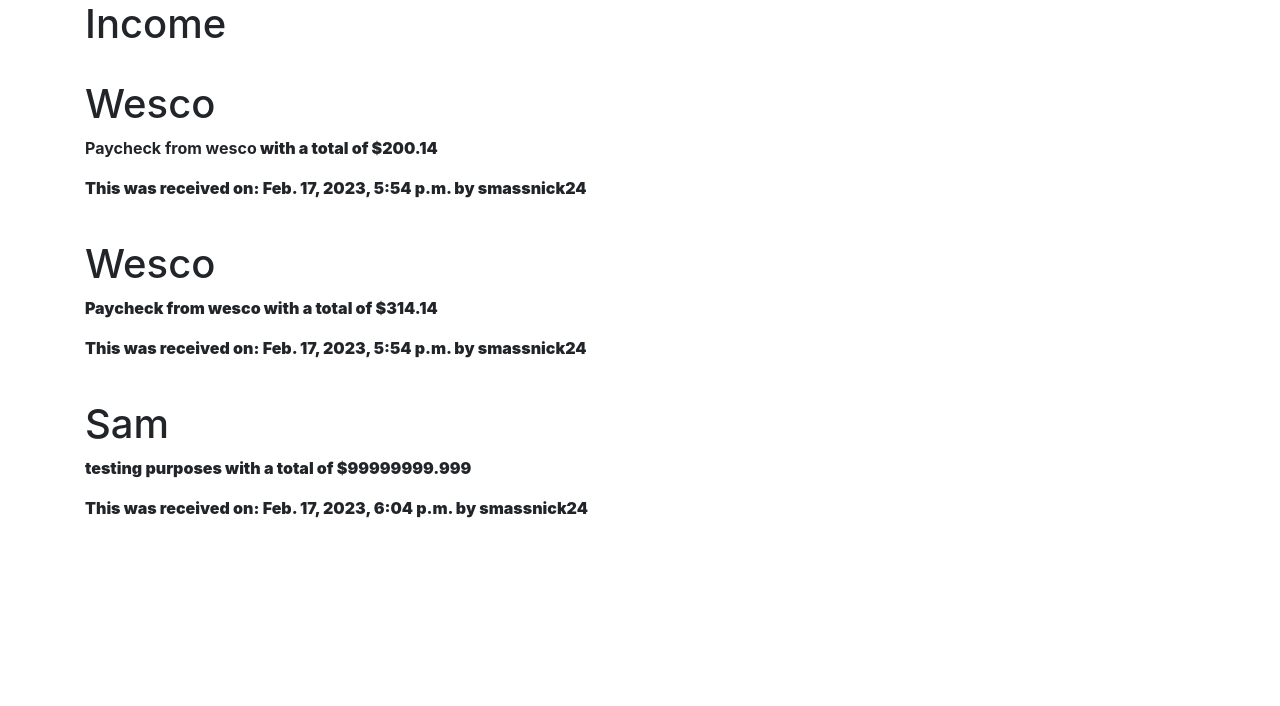
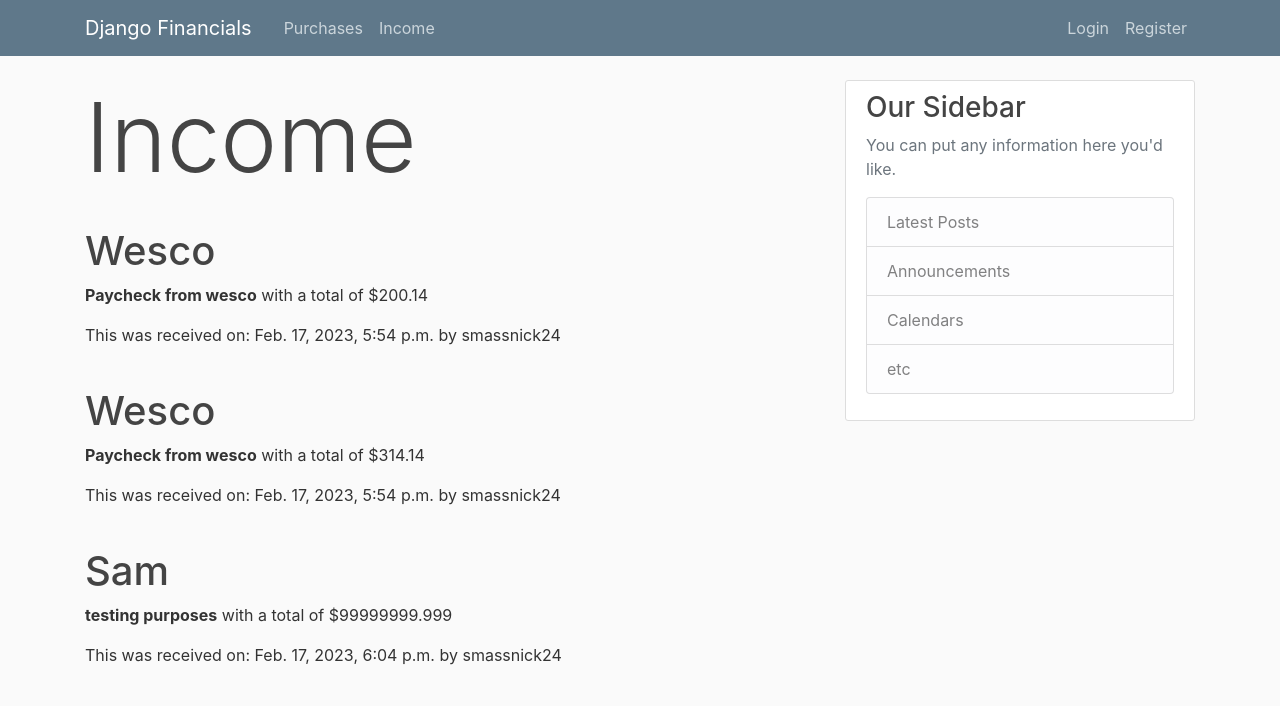
Before and after one commit to smassnick24/finance_application, a Django app: page /income in a window 1280 px wide. Shown: the top 706 px of the page. Run offline with Django 4.2, Linux system fonts and the light colour scheme; data comes from the database, SQL or seed files in the repository.

Commit message:
git is breaking

```diff
--- a/finance_app/static/finance_app/styles.css
+++ b/finance_app/static/finance_app/styles.css
@@ -1,4 +1,84 @@
-html {
-    background-color: darkgray;
-    text-align: center;
-}
+body {
+    background: #fafafa;
+    color: #333333;
+    margin-top: 5rem;
+  }
+
+  h1, h2, h3, h4, h5, h6 {
+    color: #444444;
+  }
+
+  ul {
+    margin: 0;
+  }
+
+  .bg-steel {
+    background-color: #5f788a;
+  }
+
+  .site-header .navbar-nav .nav-link {
+    color: #cbd5db;
+  }
+
+  .site-header .navbar-nav .nav-link:hover {
+    color: #ffffff;
+  }
+
+  .site-header .navbar-nav .nav-link.active {
+    font-weight: 500;
+  }
+
+  .content-section {
+    background: #ffffff;
+    padding: 10px 20px;
+    border: 1px solid #dddddd;
+    border-radius: 3px;
+    margin-bottom: 20px;
+  }
+
+  .article-title {
+    color: #444444;
+  }
+
+  a.article-title:hover {
+    color: #428bca;
+    text-decoration: none;
+  }
+
+  .article-content {
+    white-space: pre-line;
+  }
+
+  .article-img {
+    height: 65px;
+    width: 65px;
+    margin-right: 16px;
+  }
+
+  .article-metadata {
+    padding-bottom: 1px;
+    margin-bottom: 4px;
+    border-bottom: 1px solid #e3e3e3
+  }
+
+  .article-metadata a:hover {
+    color: #333;
+    text-decoration: none;
+  }
+
+  .article-svg {
+    width: 25px;
+    height: 25px;
+    vertical-align: middle;
+  }
+
+  .account-img {
+    height: 125px;
+    width: 125px;
+    margin-right: 20px;
+    margin-bottom: 16px;
+  }
+
+  .account-heading {
+    font-size: 2.5rem;
+  }
--- a/finance_app/templates/finance_app/base.html
+++ b/finance_app/templates/finance_app/base.html
@@ -5,17 +5,58 @@
     <meta charset="utf-8">
     <meta name="viewport" content="width=device-width, initial-scale=1, shrink-to-fit=no">
 
+    <link rel="stylesheet" href="https://cdn.jsdelivr.net/npm/bootstrap@4.3.1/dist/css/bootstrap.min.css" integrity="sha384-ggOyR0iXCbMQv3Xipma34MD+dH/1fQ784/j6cY/iJTQUOhcWr7x9JvoRxT2MZw1T" crossorigin="anonymous">
+    <link rel="stylesheet" href="{% static 'finance_app/styles.css' %}">
+
     {% if title %}
         <title>Django Financials - {{ title }}</title>
     {% else %}
         <title>Django Financials</title>
     {% endif %}
-    <link rel="stylesheet" href="https://cdn.jsdelivr.net/npm/bootstrap@4.3.1/dist/css/bootstrap.min.css" integrity="sha384-ggOyR0iXCbMQv3Xipma34MD+dH/1fQ784/j6cY/iJTQUOhcWr7x9JvoRxT2MZw1T" crossorigin="anonymous">
+
 </head>
 <body>
-    <div class="container">
-        {% block content %}{% endblock  %}
-    </div>
+    <header class="site-header">
+        <nav class="navbar navbar-expand-md navbar-dark bg-steel fixed-top">
+          <div class="container">
+            <a class="navbar-brand mr-4" href="/">Django Financials</a>
+            <button class="navbar-toggler" type="button" data-toggle="collapse" data-target="#navbarToggle" aria-controls="navbarToggle" aria-expanded="false" aria-label="Toggle navigation">
+            <span class="navbar-toggler-icon"></span>
+            </button>
+            <div class="collapse navbar-collapse" id="navbarToggle">
+              <div class="navbar-nav mr-auto">
+                <a class="nav-item nav-link" href="/purchase">Purchases</a>
+                <a class="nav-item nav-link" href="/income">Income</a>
+              </div>
+              <!-- Navbar Right Side -->
+              <div class="navbar-nav">
+                <a class="nav-item nav-link" href="#">Login</a>
+                <a class="nav-item nav-link" href="#">Register</a>
+              </div>
+            </div>
+          </div>
+        </nav>
+      </header>
+      <main role="main" class="container">
+        <div class="row">
+          <div class="col-md-8">
+            {% block content %}{% endblock %}
+          </div>
+          <div class="col-md-4">
+            <div class="content-section">
+              <h3>Our Sidebar</h3>
+              <p class='text-muted'>You can put any information here you'd like.
+                <ul class="list-group">
+                  <li class="list-group-item list-group-item-light">Latest Posts</li>
+                  <li class="list-group-item list-group-item-light">Announcements</li>
+                  <li class="list-group-item list-group-item-light">Calendars</li>
+                  <li class="list-group-item list-group-item-light">etc</li>
+                </ul>
+              </p>
+            </div>
+          </div>
+        </div>
+      </main>
 
     <script src="https://code.jquery.com/jquery-3.3.1.slim.min.js" integrity="sha384-q8i/X+965DzO0rT7abK41JStQIAqVgRVzpbzo5smXKp4YfRvH+8abtTE1Pi6jizo" crossorigin="anonymous"></script>
     <script src="https://cdn.jsdelivr.net/npm/popper.js@1.14.7/dist/umd/popper.min.js" integrity="sha384-UO2eT0CpHqdSJQ6hJty5KVphtPhzWj9WO1clHTMGa3JDZwrnQq4sF86dIHNDz0W1" crossorigin="anonymous"></script>
--- a/finance_app/templates/finance_app/income.html
+++ b/finance_app/templates/finance_app/income.html
@@ -1,10 +1,10 @@
 {% extends "finance_app/base.html"%}
 {% block content%}
-    <h1>Income</h1>
+    <h1 class="display-1">Income</h1>
     <br>
     {% for income in incomes %}
         <h1> {{income.income_source}} </h1>
-        <p> <strong>{{income.income_description}}<strong> with a total of ${{income.amount}} </p>
+        <p> <strong>{{income.income_description}}</strong> with a total of ${{income.amount}} </p>
         <p> This was received on: {{income.date_received}} by {{income.owner}}</p>
         <br>
     {% endfor %}
--- a/finance_app/templates/finance_app/purchases.html
+++ b/finance_app/templates/finance_app/purchases.html
@@ -1,6 +1,6 @@
 {% extends "finance_app/base.html"%}
 {% block content%}
-    <h1>Purchases</h1>
+    <h1 class="display-1">Purchases</h1>
     <br>
     {% for purchase in purchases %}
         <h1> {{purchase.purchase_name}} </h1>
```
